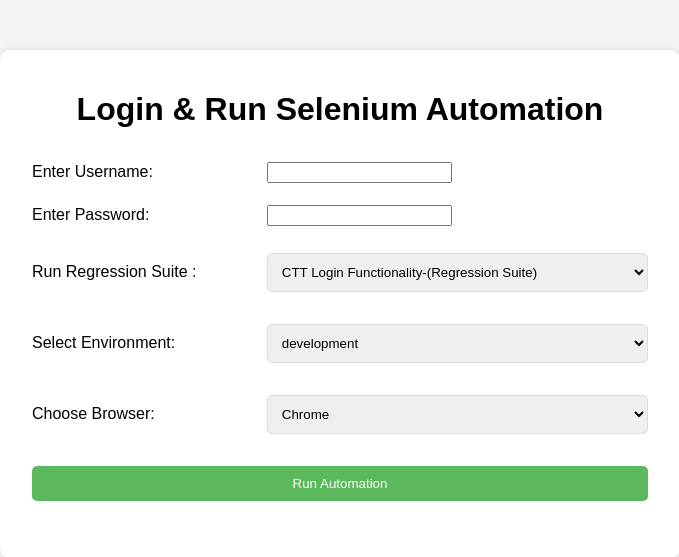
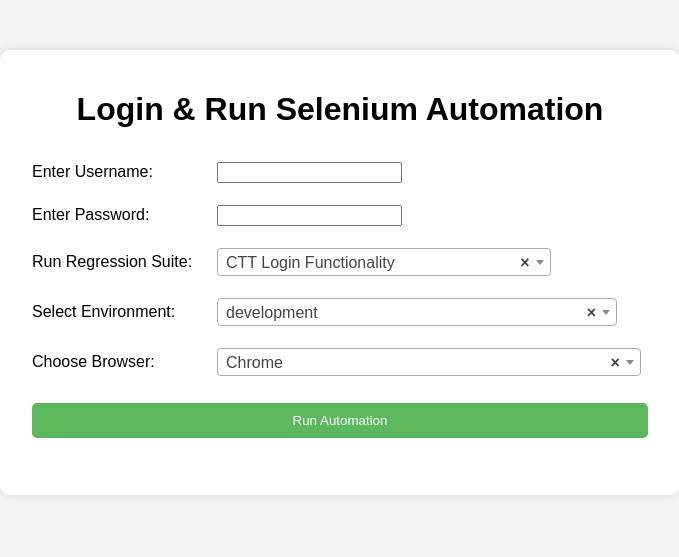
Before and after one commit to dharasonya/CTT_QA_Automation-Private-, a Flask app: page / in a window 1280 px wide. Shown: the top 557 px of the page, without its empty margins (300-979 px from the left). Run offline with Flask 3, Linux system fonts and the light colour scheme; parts of the project's set-up code (start-up, migrations or seed data) failed here and were passed over.

Commit message:
ui update

```diff
--- a/MyFirstProject/CTT_QA_Automation/templates/form.html
+++ b/MyFirstProject/CTT_QA_Automation/templates/form.html
@@ -3,6 +3,20 @@
 <head>
     <title>Run Selenium Automation</title>
     <link rel="stylesheet" type="text/css" href="../static/styles.css">
+
+	<link href="https://cdn.jsdelivr.net/npm/select2@4.0.13/dist/css/select2.min.css" rel="stylesheet">
+	<script src="https://code.jquery.com/jquery-3.6.0.min.js"></script>
+	<script src="https://cdn.jsdelivr.net/npm/select2@4.0.13/dist/js/select2.min.js"></script>
+
+	<script>
+	    $(document).ready(function() {
+	        $('.searchable-dropdown').select2({
+	            placeholder: "Select a test suite",
+	            allowClear: true
+	        });
+	    });
+	</script>
+
 </head>
 <body>
     <div class="container">
@@ -17,18 +31,30 @@
                     <td><label for="password">Enter Password:</label></td>
                     <td><input type="password" id="password" name="password" required></td>
                 </tr>
-                <tr>
+                <!--<tr>
                     <td><label for="script_name">Run Regression Suite : </label></td>
                     <td>
                         <select id="script_name" name="script_name">
                             <option value="test_login_suite">CTT Login Functionality-(Regression Suite)</option>
                         </select>
                     </td>
-                </tr>
+                </tr>-->
+				<tr>
+				    <td><label for="script_name">Run Regression Suite:</label></td>
+				    <td>
+				        <select id="script_name" name="script_name" class="searchable-dropdown">
+				            <option value="test_login_suite">CTT Login Functionality</option>
+				            <option value="test_signup_suite">CTT Signup Functionality</option>
+				            <option value="test_checkout_suite">CTT Checkout Functionality</option>
+				        </select>
+				    </td>
+				</tr>
+
+
 				<tr>
 				    <td><label for="environment">Select Environment:</label></td>
 				    <td>
-				        <select id="environment" name="environment">
+				        <select id="environment" name="environment" class="searchable-dropdown">
 				            <option value="development">development</option>
 				            <option value="staging">staging</option>
 				            <option value="production">production</option>
@@ -38,7 +64,7 @@
 				<tr>
 				    <td><label for="browser">Choose Browser:</label></td>
 				    <td>
-				        <select id="browser" name="browser">
+				        <select id="browser" name="browser" class="searchable-dropdown">
 				            <option value="chrome">Chrome</option>
 				            <option value="edge">Ede</option>
 				            <option value="firefox">FireFox</option>
```
